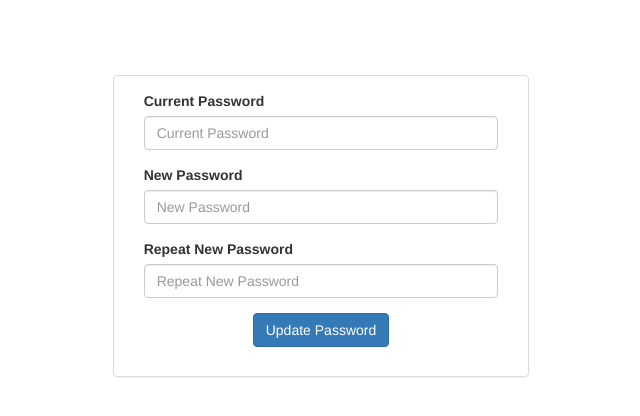
After one commit to Subzidion/uplink-python, a Flask app: page /account/password in a window 1280 px wide. The commit adds this page. Shown: the top 416 px of the page, without its empty margins (319-959 px from the left). Run offline with Flask 2, Linux system fonts and the light colour scheme; the visitor is signed in with stand-in values (Sample User, id 1); some libraries are stand-ins or nearby versions.

Commit message:
Added Change Password functionality and templates.

```diff
--- /dev/null
+++ b/uplink/templates/change_password.html
@@ -0,0 +1,20 @@
+{% extends "base.html" %}
+
+{% block content %}
+    {% if error %}<div class="alert alert-danger">Invalid credentials. Try again.</div>{% endif %}
+    <form class="form" method="post" action="">
+        <div class="form-group{% if error %} has-error{% endif %}">
+            <label class="control-label hidden-xs">Current Password</label>
+            <input class="form-control" type="password" name="current_password" placeholder="Current Password">
+        </div>
+        <div class="form-group{% if error %} has-error{% endif %}">
+            <label class="control-label hidden-xs">New Password</label>
+            <input class="form-control" type="password" name="new_password" placeholder="New Password">
+        </div>
+        <div class="form-group{% if error %} has-error{% endif %}">
+            <label class="control-label hidden-xs">Repeat New Password</label>
+            <input class="form-control" type="password" name="new_password_repeat" placeholder="Repeat New Password">
+        </div>
+        <button class="btn btn-primary center-block" type="submit">Update Password</button>
+    </form>
+{% endblock %}
--- a/uplink/uplink.py
+++ b/uplink/uplink.py
@@ -1,7 +1,8 @@
 from flask import Blueprint, request, abort, jsonify, make_response, render_template, session, redirect, url_for
 
+from . import db
 from .auth import login_required
-from .models import Personnel
+from .models import Personnel, PersonnelAccount
 
 main = Blueprint('main', __name__)
 
@@ -18,12 +19,37 @@ def login():
             return render_template('login.html', error=True)
         else:
             session['logged_in'] = True
-            return render_template('index.html')
+            session['pid'] = request.form['pid']
+            session['displayName'] = PersonnelAccount.query.filter_by(pid=request.form['pid']).first().displayName
+            return redirect(url_for('main.login'))
 
 @main.route('/logout')
 def logout():
     session.pop('logged_in', None)
+    session.pop('pid', None)
+    session.pop('displayName', None)
     return redirect(url_for('main.login'))
+
+@main.route('/account/password', methods=['GET', 'POST'])
+@login_required
+def password():
+    if request.method == 'GET':
+        return render_template('change_password.html')
+    elif request.method == 'POST':
+        user = Personnel.query.filter_by(pid=session['pid']).first()
+        if not user.verify_password(request.form['current_password']):
+            return render_template('change_password.html', error=True)
+        if request.form['new_password'] != request.form['new_password_repeat']:
+            return render_template('change_password.html', error=True)
+        else:
+            user.hash_password(request.form['new_password'])
+            db.session.commit()
+            return redirect(url_for('main.home'))
+
+@main.route('/')
+@login_required
+def home():
+    return render_template('index.html')
 
 @main.app_errorhandler(405)
 def resourceNotFound(e):
```
Also changed, not shown: uplink/templates/index.html (+7 -1 lines).
